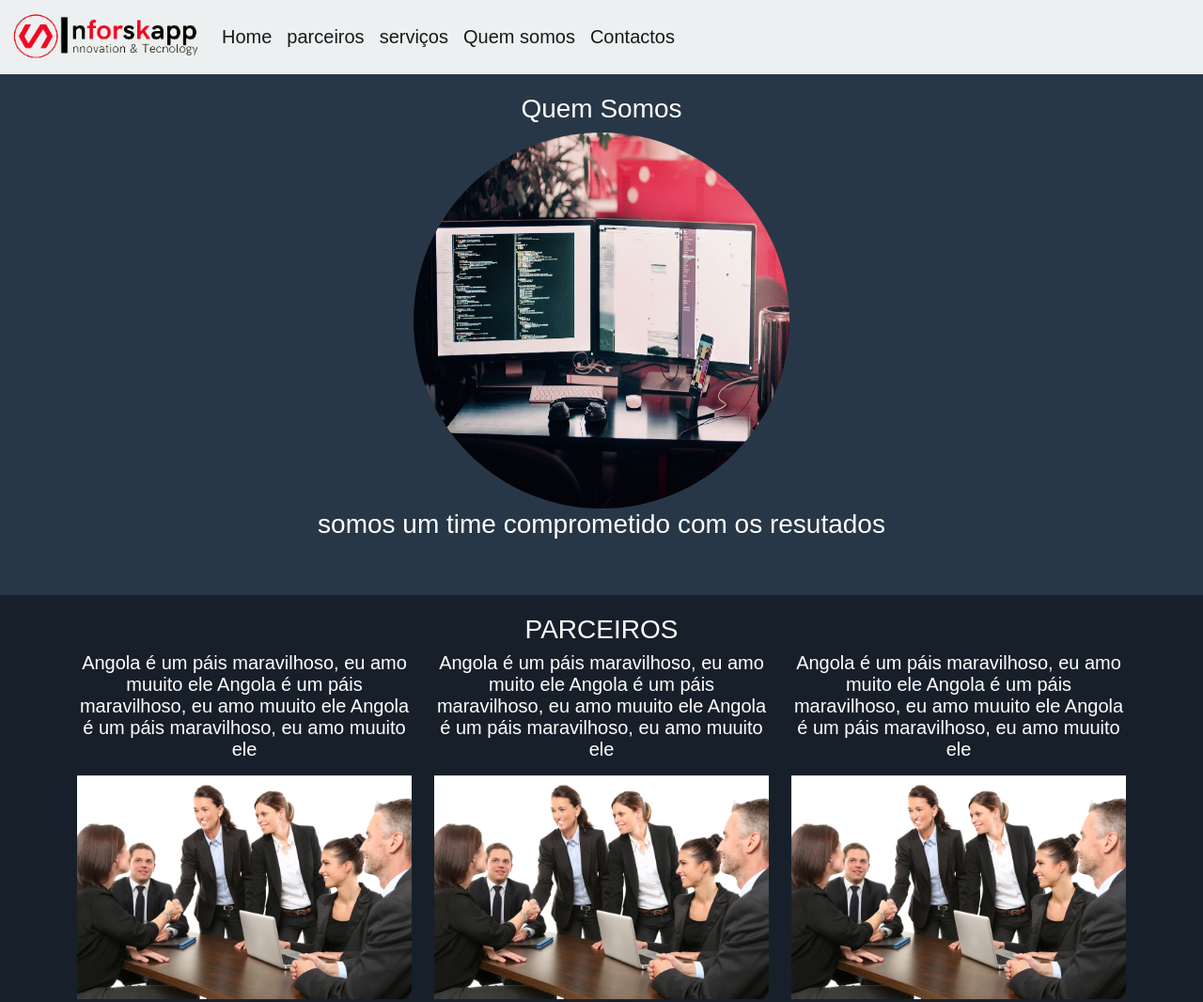
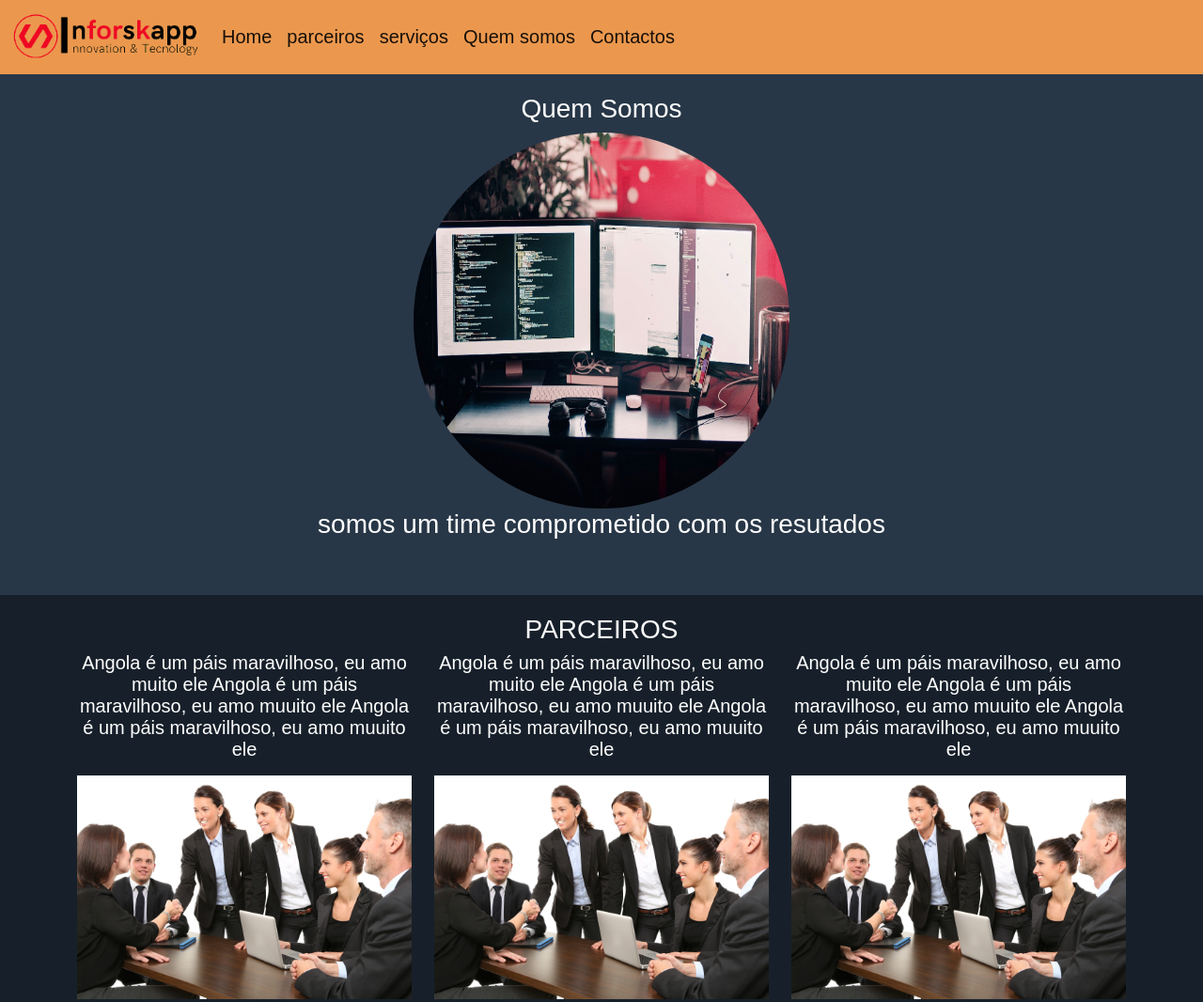
Before and after one commit to Afonso-sk/Bootstrap, a plain HTML site: page index.html in a window 1280 px wide. Shown: the top 1066 px of the page at 94% size. Drawn offline with Linux system fonts and the light colour scheme.

Commit message:
modificado1

```diff
--- a/css/style.css
+++ b/css/style.css
@@ -8,7 +8,8 @@ body{
 }
 
 .navbar{
-    background-color:#ECF0F1 ;
+    background-color:#EB984E ;
+    color: white;  ;
 }
 .quem-somos{
     background-color:#283747;
--- a/index.html
+++ b/index.html
@@ -51,7 +51,7 @@
        <div class="container"><!--para dividir em 3 colunas-->
             <div class="row"><!--Para iniciar as colunas-->
                   <div class="col-lg-4 ">
-                        <P>Angola é um páis maravilhoso, eu amo muuito ele Angola é um páis maravilhoso, eu amo muuito ele
+                        <P>Angola é um páis maravilhoso, eu amo muito ele Angola é um páis maravilhoso, eu amo muuito ele
                               Angola é um páis maravilhoso, eu amo muuito ele
                         </P>
                         <img src="img/men.jpg"   width="100%">
```
